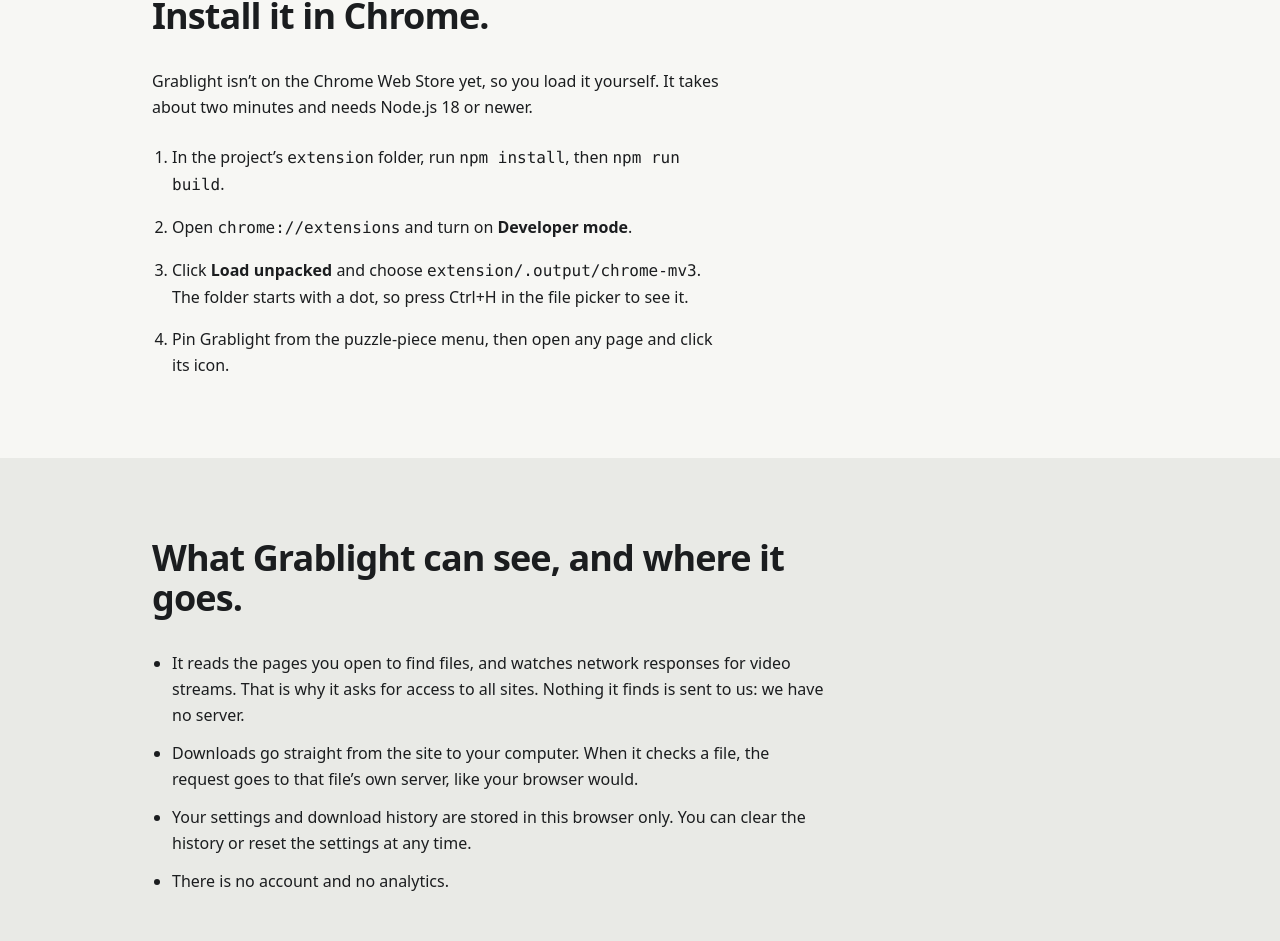
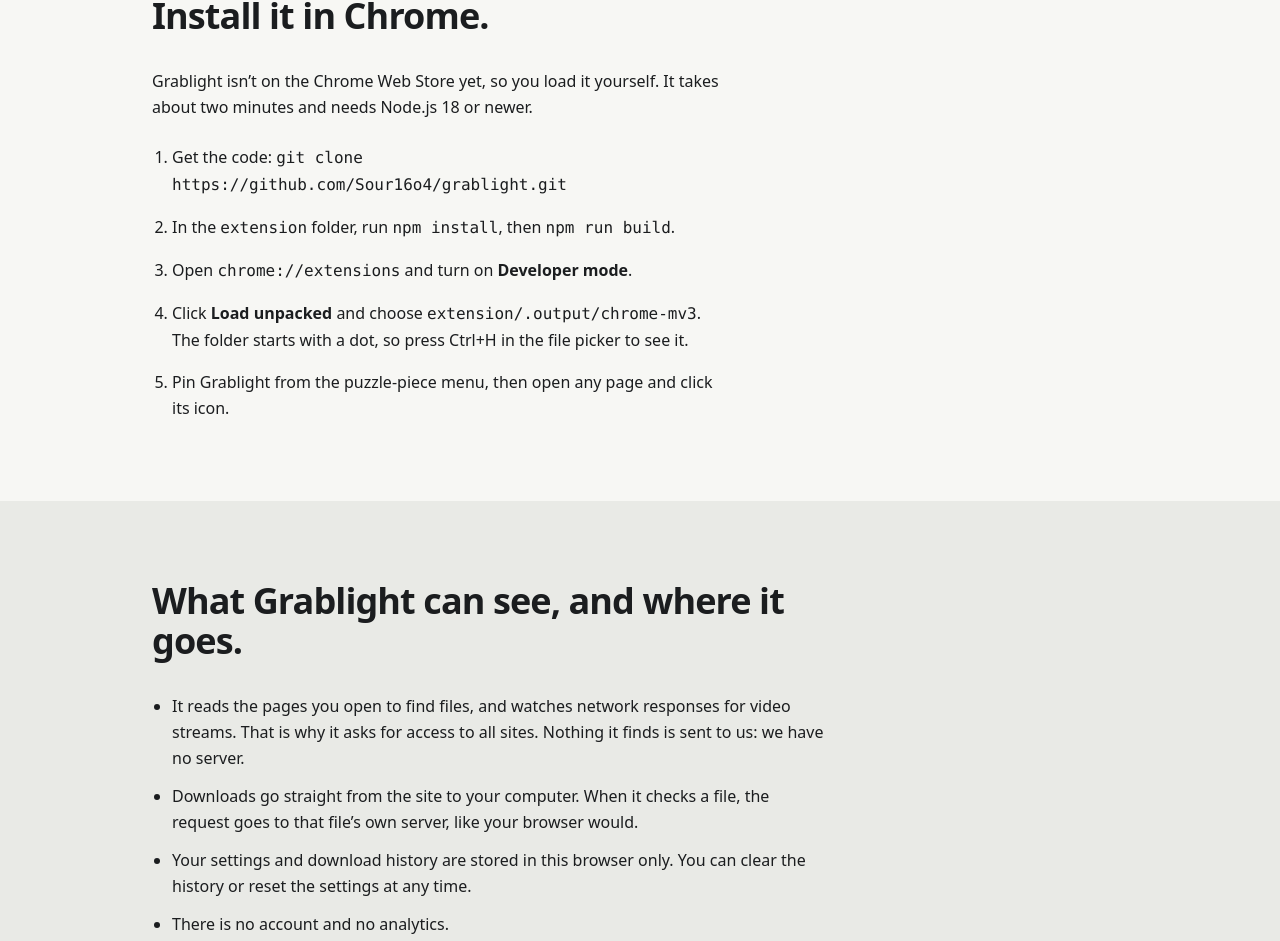
Before and after one commit to Sour16o4/grablight, a Next.js app in the folder website/: page / in a window 1280 px wide. Shown: the part 2035-2976 px from the top of the page. Built offline with nearby package versions, Linux system fonts and the light colour scheme.

Commit message:
Website: add clone step and favicon, document Vercel deploy

```diff
--- a/website/app/page.jsx
+++ b/website/app/page.jsx
@@ -147,7 +147,10 @@
           </p>
           <ol className="mt-6 max-w-xl list-decimal space-y-4 pl-5 leading-relaxed">
             <li>
-              In the project’s <code>extension</code> folder, run <code>npm install</code>, then <code>npm run build</code>.
+              Get the code: <code>git clone https://github.com/Sour16o4/grablight.git</code>
+            </li>
+            <li>
+              In the <code>extension</code> folder, run <code>npm install</code>, then <code>npm run build</code>.
             </li>
             <li>
               Open <code>chrome://extensions</code> and turn on <strong>Developer mode</strong>.
```
Also changed, not shown: website/app/icon.png (added), 1 other file (tests, documents, lock files or other folders).
